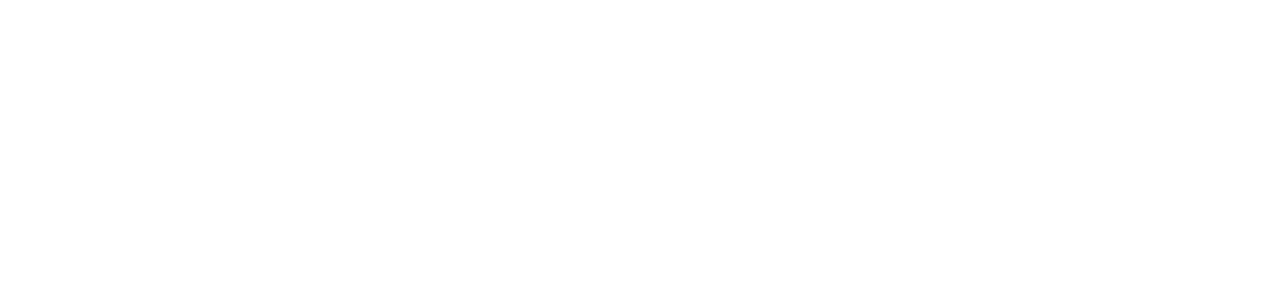
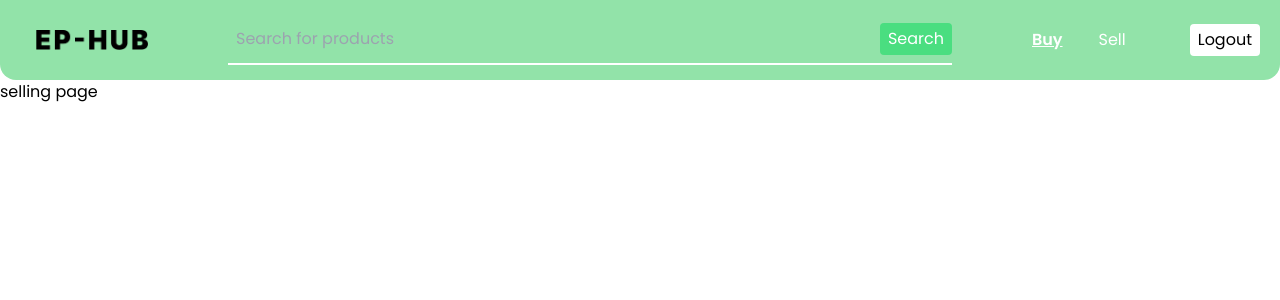
Before and after one commit to ElzaAnnThomas/EP-HUB-Frontend, a React (Vite) app: page /sell in a window 1280 px wide. Before the commit this address had no page. Shown: the top 300 px of the page. Built offline with nearby package versions, Linux system fonts and the light colour scheme.

Commit message:
route sell for buy and sell page

```diff
--- a/src/Components/SearchBar.jsx
+++ b/src/Components/SearchBar.jsx
@@ -1,4 +1,5 @@
 import { useState, useRef } from "react";
+import { Link } from "react-router-dom";
 import logo from '../assets/Ep-Hub.png';
 
 const SearchBar = () => {
@@ -23,8 +24,8 @@
       </form>
       <div className="flex flex-row items-center justify-center">
         <div className="mr-12 flex flex-row items-center justify-center gap-5">
-          <a href="" className={`mr-4 ${activeLink === 'Buy' ? 'font-semibold text-white underline' : ''}`} onClick={() => setActiveLink('Buy')}>Buy</a>
-          <a href="" className={`mr-4 ${activeLink === 'Sell' ? 'font-semibold text-white underline' : ''}`} onClick={() => setActiveLink('Sell')}>Sell</a>
+          <Link to="/buy" className={`mr-4 ${activeLink === 'Buy' ? 'font-semibold text-white underline' : ''}`} onClick={() => setActiveLink('Buy')}>Buy</Link>
+          <Link to="/sell" className={`mr-4 ${activeLink === 'Sell' ? 'font-semibold text-white underline' : ''}`} onClick={() => setActiveLink('Sell')}>Sell</Link>
         </div>
         <button className="bg-white text-black hover:bg-green-400 hover:text-white py-1 px-2 rounded">Logout</button>
       </div>
--- a/src/Layout.jsx
+++ b/src/Layout.jsx
@@ -3,8 +3,11 @@
 import MyOrders from "./Pages/MyOrders"
 import Login from "./Pages/Login"
 import Register from "./Pages/Register"
+import LandingPage from "./Pages/LandingPage"
+import SellingPage from "./Pages/SellingPage"
 
 import { Routes, Route } from "react-router-dom"
+
 
 
 const Layout = () => {
@@ -15,6 +18,8 @@
       <Route path="/my-orders" element={<MyOrders/>}/>
       <Route path="/login" element={<Login/>}/>
       <Route path="/register" element={<Register/>}/>
+      <Route path="/buy" element={<LandingPage/>}/>
+      <Route path="/sell" element={<SellingPage/>}/>
     </Routes>
   )
 }
--- /dev/null
+++ b/src/Pages/SellingPage.jsx
@@ -0,0 +1,13 @@
+
+import SearchBar from '../Components/SearchBar'
+
+const SellingPage = () => {
+  return (
+    <div>
+        <SearchBar/>
+        selling page
+    </div>
+  )
+}
+
+export default SellingPage
```
